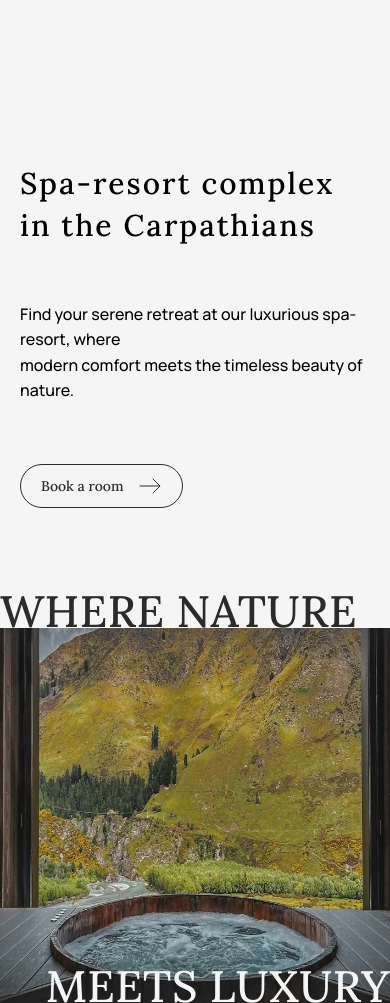
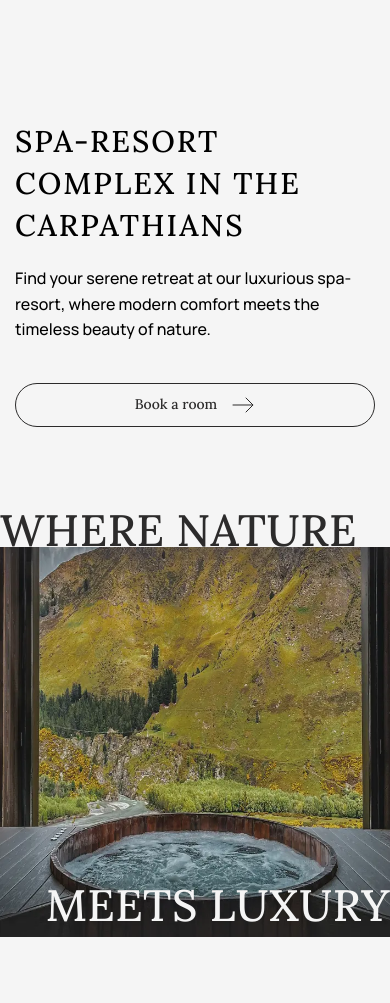
Before and after one commit to Andrew1aptev/satori, a plain HTML site: page index.html in a window 390 px wide. After the commit the page ends 937 px from the top, so only its background shows below. Drawn offline with Linux system fonts and the light colour scheme.

Commit message:
some fix

```diff
--- a/scss/components/_hero.scss
+++ b/scss/components/_hero.scss
@@ -13,7 +13,6 @@
         position: relative;
         display: grid;
         grid-template-columns: repeat(2, 1fr);
-        gap: 20px;
         @media screen and (max-width: 1024px){
             grid-template-columns: 1fr;
             gap: 120px;
@@ -25,10 +24,11 @@
 
     &__content {
         align-self: center;
-        justify-self: end;
+        justify-self: center;
+        max-width: 600px;
         @media screen and (max-width: 1024px){
-            padding-inline: 20px;
-            justify-self: center;
+            padding-inline: 15px;
+            max-width: 630px;
         }
     }
 
@@ -41,23 +41,30 @@
         line-height: 1.4;
         font-weight: 500;
         margin-bottom: 30px;
-        white-space: pre-line;
-        word-wrap: break-word;
+        text-transform: uppercase;
         @media screen and (max-width: 1024px) {
-            font-size: 1.875rem;
+            font-size: 1.875rem; //30px
+            margin-bottom: 20px;
         }
     }
 
     // .hero__description
 
     &__description {
+        max-width: 495px;
         margin-bottom: 60px;
-        white-space: pre-line;
+        @media screen and (max-width: 1024px){
+            margin-bottom: 40px;
+        }
     }
 
     // .hero__button
 
-    &__button {}
+    &__button {
+    @media screen and (max-width: 768px){
+        width: 100%;
+    }
+    }
 
     // .hero__decoration-image
 
```
Also changed, not shown: index.html (+2 -4 lines), css/main.css, 1 other file.
